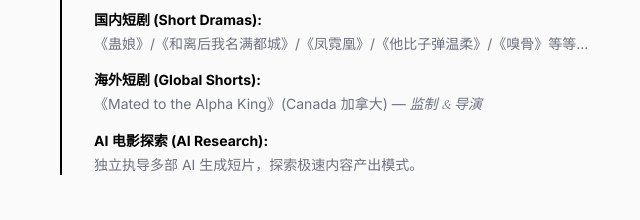
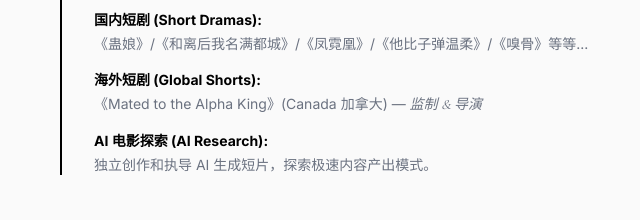
Before and after one commit to ching12061/Wilson_CV, a plain HTML site: page index.html in a window 1280 px wide. Shown: the part 3180-3400 px from the top of the page, 420-1060 px from the left. Drawn offline with nearby package versions, Linux system fonts and the light colour scheme.

Commit message:
index.html

```diff
--- a/index.html
+++ b/index.html
@@ -340,7 +340,7 @@
                             </li>
                             <li>
                                 <span class="text-black font-bold block mb-1">AI 电影探索 (AI Research):</span>
-                                独立执导多部 AI 生成短片，探索极速内容产出模式。
+                                独立创作和执导 AI 生成短片，探索极速内容产出模式。
                             </li>
                         </ul>
                     </div>
```
